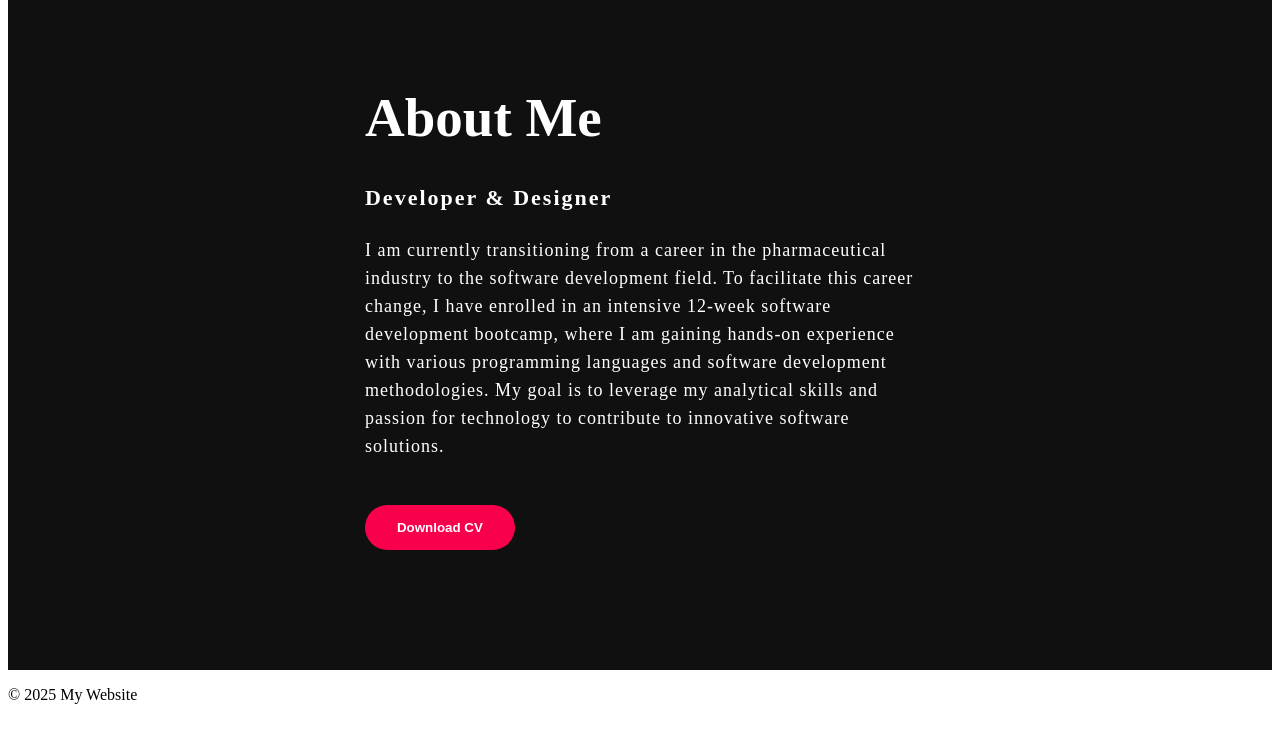
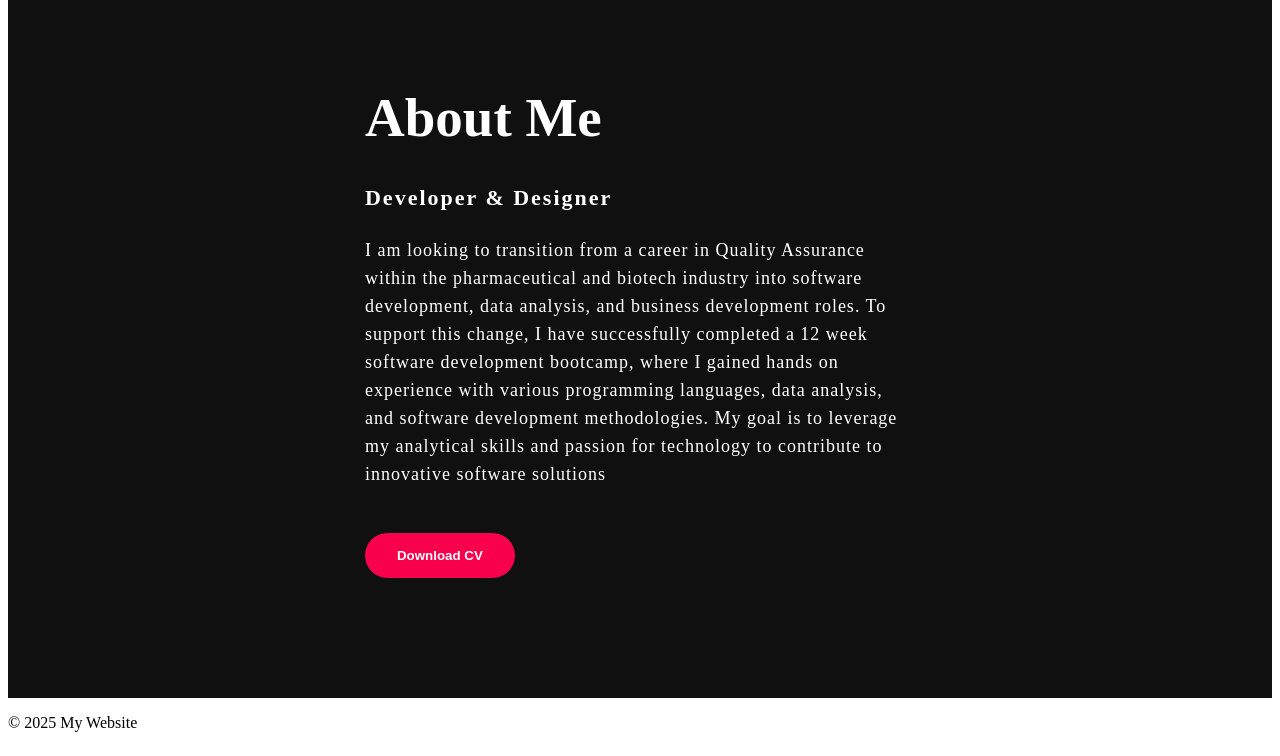
Before and after one commit to Sun-MegaGit/Portfolio, a plain HTML site: page about.html in a window 1280 px wide. Shown: the part 869-1625 px from the top of the page. Before the commit the page ends 1597 px from the top, so only its background shows below. Drawn offline with Linux system fonts and the light colour scheme.

Commit message:
Update about.html

```diff
--- a/about.html
+++ b/about.html
@@ -25,10 +25,11 @@
         <div class="about-text">
         <h2>About Me</h2>
         <h5>Developer & Designer</h5>
-        <p> I am currently transitioning from a career in the pharmaceutical industry to the software development field.
-            To facilitate this career change, I have enrolled in an intensive 12-week software development bootcamp,
-            where I am gaining hands-on experience with various programming languages and software development methodologies.
-            My goal is to leverage my analytical skills and passion for technology to contribute to innovative software solutions.</p>
+        <p> I am looking to transition from a career in Quality Assurance within the pharmaceutical and biotech
+            industry into software development, data analysis, and business development roles. To support this change,
+            I have successfully completed a 12 week software development bootcamp, where I gained hands on experience
+            with various programming languages, data analysis, and software development methodologies.
+            My goal is to leverage my analytical skills and passion for technology to contribute to innovative software solutions</p>
         <a href="Software Development CV.docx" target="_blank">
             <button>Download CV</button>
         </a>
```
